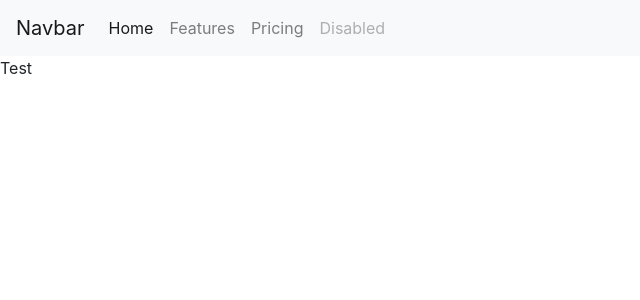
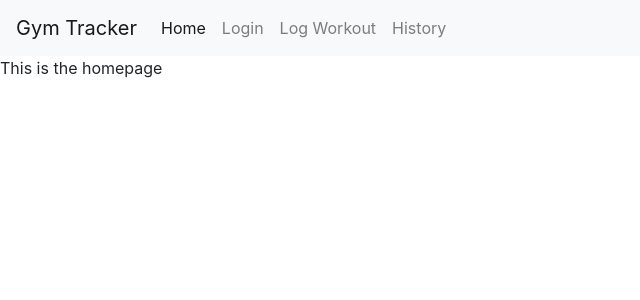
Before and after one commit to hud-k/gym-tracker, a Flask app: page / in a window 1280 px wide. Shown: the top 300 px of the page, without its empty margins (0-640 px from the left). Run offline with Flask 3, Linux system fonts and the light colour scheme.

Commit message:
feat: added foundation templates for future pages

```diff
--- a/app/templates/base.html
+++ b/app/templates/base.html
@@ -6,7 +6,7 @@
     </head>
     <body>
         <nav class="navbar navbar-expand-lg navbar-light bg-light">
-        <a class="navbar-brand" href="#">Navbar</a>
+        <a class="navbar-brand" href="#">Gym Tracker</a>
         <button class="navbar-toggler" type="button" data-toggle="collapse" data-target="#navbarNav" aria-controls="navbarNav" aria-expanded="false" aria-label="Toggle navigation">
             <span class="navbar-toggler-icon"></span>
         </button>
@@ -16,13 +16,13 @@
                 <a class="nav-link" href="#">Home <span class="sr-only">(current)</span></a>
             </li>
             <li class="nav-item">
-                <a class="nav-link" href="#">Features</a>
+                <a class="nav-link" href="#">Login</a>
             </li>
             <li class="nav-item">
-                <a class="nav-link" href="#">Pricing</a>
+                <a class="nav-link" href="#">Log Workout</a>
             </li>
             <li class="nav-item">
-                <a class="nav-link disabled" href="#" tabindex="-1" aria-disabled="true">Disabled</a>
+                <a class="nav-link" href="#">History</a>
             </li>
             </ul>
         </div>
--- /dev/null
+++ b/app/templates/history.html
@@ -0,0 +1,3 @@
+{% extends base.html %}
+{% block title %}Workout History{% endblock %}
+{% block content %}This is where you'll view exercise history{% endblock %}
--- a/app/templates/home.html
+++ b/app/templates/home.html
@@ -1,3 +1,3 @@
 {% extends "base.html" %}
 {% block title %}Home{% endblock %}
-{% block content %}Test{% endblock %}
+{% block content %}This is the homepage{% endblock %}
--- /dev/null
+++ b/app/templates/log_workout.html
@@ -0,0 +1,3 @@
+{% extends base.html %}
+{% block title %}Log Workouts{% endblock %}
+{% block content %}This is where you'll log your exercises{% endblock %}
--- /dev/null
+++ b/app/templates/login.html
@@ -0,0 +1,3 @@
+{% extends "base.html" %}
+{% block title %}Login{% endblock %}
+{% block content %}This is where you'll login{% endblock %}
```
